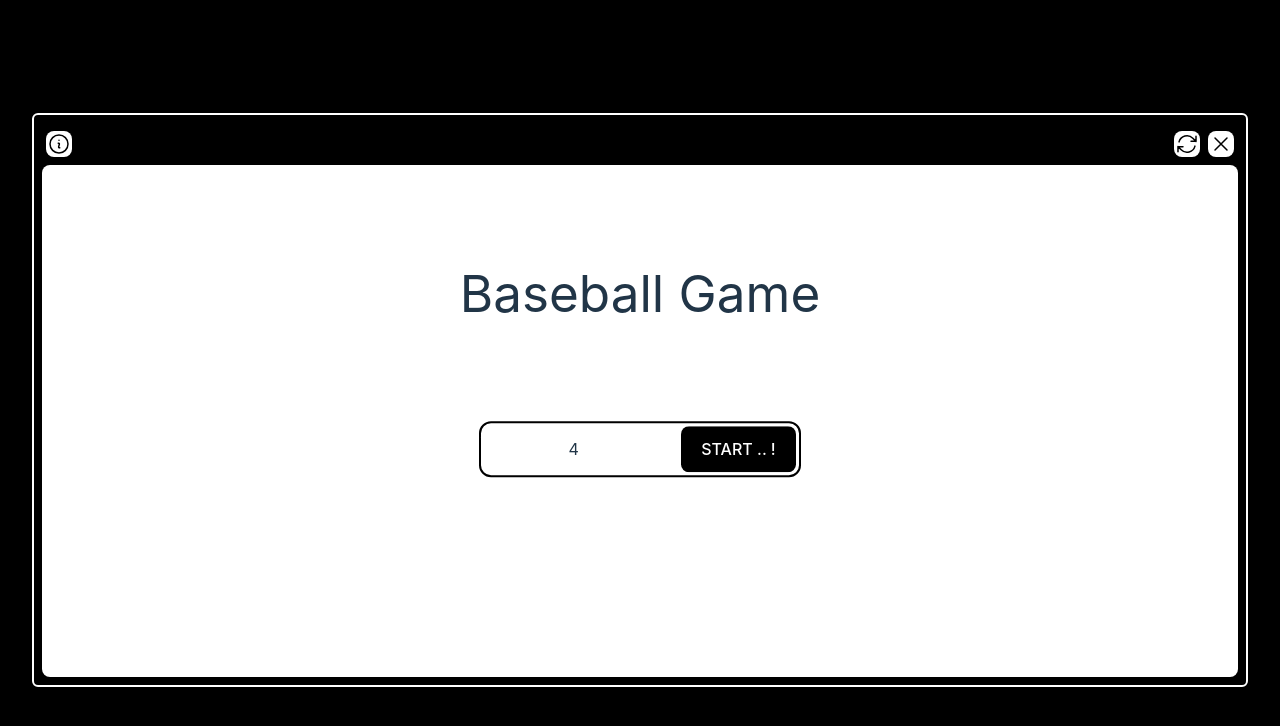
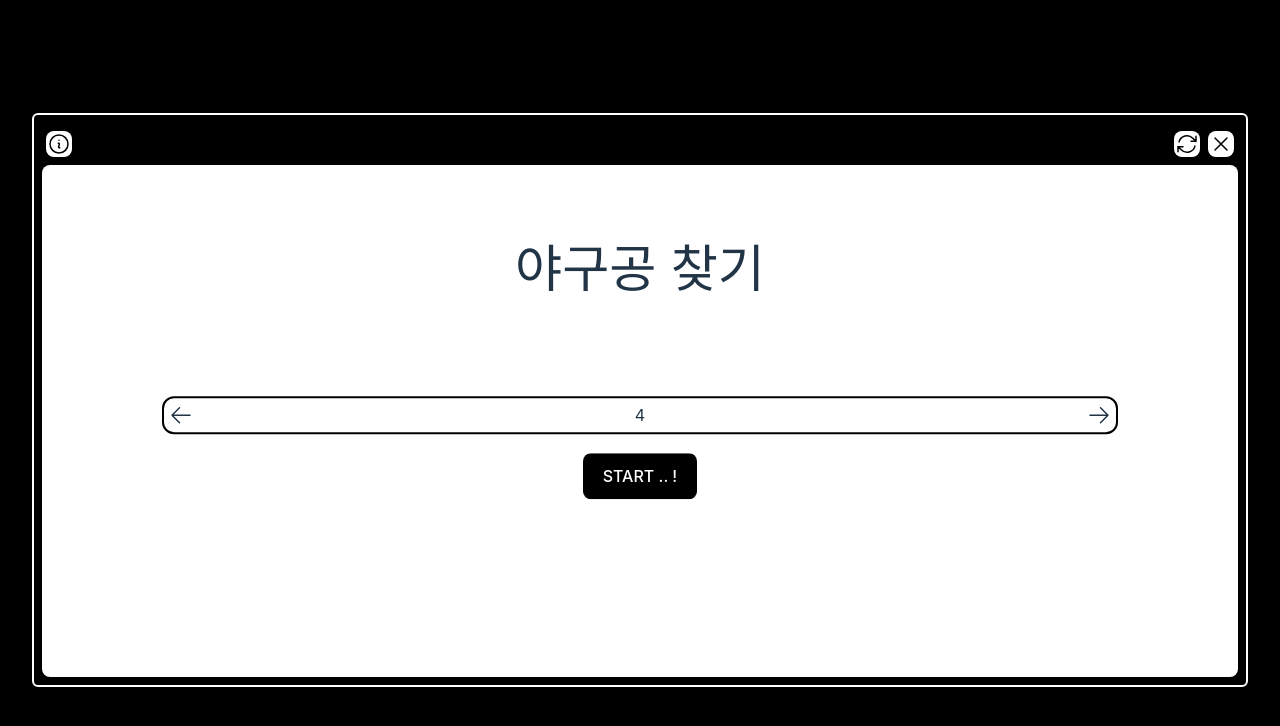
Before and after one commit to 253eosam/game-bac, a Vue app: page / in a window 1280 px wide. Shown: the top 726 px of the page. Built offline with nearby package versions, Linux system fonts and the light colour scheme; the HTML template or start-up script is replaced by a standard one.

Commit message:
feat) Ready view : 게임 스텝 화면수정
- 게임 스텝 버튼을 통해 컨트롤
- 리프레쉬 기능 향상
- step 제한 설정

```diff
--- a/output.css
+++ b/output.css
@@ -583,6 +583,21 @@ video {
   margin-right: 0.25rem;
 }
 
+.my-auto {
+  margin-top: auto;
+  margin-bottom: auto;
+}
+
+.my-6 {
+  margin-top: 1.5rem;
+  margin-bottom: 1.5rem;
+}
+
+.mx-auto {
+  margin-left: auto;
+  margin-right: auto;
+}
+
 .mt-2 {
   margin-top: 0.5rem;
 }
@@ -603,6 +618,22 @@ video {
   margin-right: -3px;
 }
 
+.mt-5 {
+  margin-top: 1.25rem;
+}
+
+.mt-10 {
+  margin-top: 2.5rem;
+}
+
+.mt-3 {
+  margin-top: 0.75rem;
+}
+
+.mt-4 {
+  margin-top: 1rem;
+}
+
 .block {
   display: block;
 }
@@ -617,6 +648,10 @@ video {
 
 .table {
   display: table;
+}
+
+.hidden {
+  display: none;
 }
 
 .h-\[32rem\] {
@@ -647,6 +682,18 @@ video {
   width: 200px;
 }
 
+.w-\[100px\] {
+  width: 100px;
+}
+
+.w-\[80\%\] {
+  width: 80%;
+}
+
+.w-0 {
+  width: 0px;
+}
+
 .flex-1 {
   flex: 1 1 0%;
 }
@@ -665,6 +712,10 @@ video {
 
 .overflow-auto {
   overflow: auto;
+}
+
+.overflow-hidden {
+  overflow: hidden;
 }
 
 .rounded-md {
@@ -727,6 +778,10 @@ video {
   padding: 0px;
 }
 
+.p-1 {
+  padding: 0.25rem;
+}
+
 .py-2 {
   padding-top: 0.5rem;
   padding-bottom: 0.5rem;
@@ -776,6 +831,10 @@ video {
   line-height: 1;
 }
 
+.leading-5 {
+  line-height: 1.25rem;
+}
+
 .text-black {
   --tw-text-opacity: 1;
   color: rgb(0 0 0 / var(--tw-text-opacity));
@@ -805,6 +864,32 @@ video {
   --tw-text-opacity: 0.6;
 }
 
+.shadow-lg {
+  --tw-shadow: 0 10px 15px -3px rgb(0 0 0 / 0.1), 0 4px 6px -4px rgb(0 0 0 / 0.1);
+  --tw-shadow-colored: 0 10px 15px -3px var(--tw-shadow-color), 0 4px 6px -4px var(--tw-shadow-color);
+  box-shadow: var(--tw-ring-offset-shadow, 0 0 #0000), var(--tw-ring-shadow, 0 0 #0000), var(--tw-shadow);
+}
+
+.shadow {
+  --tw-shadow: 0 1px 3px 0 rgb(0 0 0 / 0.1), 0 1px 2px -1px rgb(0 0 0 / 0.1);
+  --tw-shadow-colored: 0 1px 3px 0 var(--tw-shadow-color), 0 1px 2px -1px var(--tw-shadow-color);
+  box-shadow: var(--tw-ring-offset-shadow, 0 0 #0000), var(--tw-ring-shadow, 0 0 #0000), var(--tw-shadow);
+}
+
+.shadow-cyan-500\/50 {
+  --tw-shadow-color: rgb(6 182 212 / 0.5);
+  --tw-shadow: var(--tw-shadow-colored);
+}
+
+.shadow-black {
+  --tw-shadow-color: #000;
+  --tw-shadow: var(--tw-shadow-colored);
+}
+
+.outline-0 {
+  outline-width: 0px;
+}
+
 .filter {
   filter: var(--tw-blur) var(--tw-brightness) var(--tw-contrast) var(--tw-grayscale) var(--tw-hue-rotate) var(--tw-invert) var(--tw-saturate) var(--tw-sepia) var(--tw-drop-shadow);
 }
@@ -817,3 +902,8 @@ video {
   --tw-bg-opacity: 1;
   background-color: rgb(31 41 55 / var(--tw-bg-opacity));
 }
+
+.hover\:shadow-black:hover {
+  --tw-shadow-color: #000;
+  --tw-shadow: var(--tw-shadow-colored);
+}
--- a/src/components/VContainer.vue
+++ b/src/components/VContainer.vue
@@ -21,4 +21,10 @@
   transform: translate(-50%, -50%);
 }
 
+input[type='number']::-webkit-outer-spin-button,
+input[type='number']::-webkit-inner-spin-button {
+  -webkit-appearance: none;
+  margin: 0;
+}
+
 </style>
--- /dev/null
+++ b/src/hooks/useGameStep.ts
@@ -0,0 +1,20 @@
+import { ref } from "vue"
+
+export default function useGameStep () {
+  const DEFAULT_GAME_STEP = 4
+
+  const gameStep = ref(DEFAULT_GAME_STEP)
+
+  const setGameStep = (step: number) => {
+    if (!(3 <= step && step <= 5)) {
+      alert("게임 스텝은 3~5 사이의 숫자만 가능합니다.")
+      throw new Error("Invalid game step")
+    }
+    gameStep.value = step
+  }
+  return {
+    getGameStep() { return gameStep.value },
+    upGameStep () { setGameStep(gameStep.value + 1) },
+    downGameStep () { setGameStep(gameStep.value - 1) },
+  }
+}
--- a/src/router.ts
+++ b/src/router.ts
@@ -9,9 +9,9 @@ const GameFinish = () => import('./views/GameFinish.vue')
 // Each route should map to a component.
 // We'll talk about nested routes later.
 const routes = [
-  { path: '/', component: GameReady },
-  { path: '/in-progress', component: GameInProgress },
-  { path: '/finish', component: GameFinish },
+  { name: 'ready', path: '/', component: GameReady },
+  { name: 'inProgress', path: '/in-progress', component: GameInProgress },
+  { name: 'finish', path: '/finish', component: GameFinish },
 ]
 
 
--- a/src/views/GameInProgress.vue
+++ b/src/views/GameInProgress.vue
@@ -128,9 +128,5 @@ export default defineComponent({
 </script>
 
 <style scoped>
-input[type='number']::-webkit-outer-spin-button,
-input[type='number']::-webkit-inner-spin-button {
-  -webkit-appearance: none;
-  margin: 0;
-}
+
 </style>
--- a/src/views/GameReady.vue
+++ b/src/views/GameReady.vue
@@ -1,43 +1,45 @@
-<script setup lang="ts">
-import { ref, watch } from 'vue'
-import { useRouter } from 'vue-router'
-const { push } = useRouter()
-const MIN_GAME_STEP = 3
-const MAX_GAME_STEP = 5
-const gameStep = ref<number>(4)
-const myInputEl = ref<HTMLInputElement>()
-const myBtnEl = ref<HTMLButtonElement>()
+<script lang="ts">
+  import { computed, defineComponent } from 'vue';
+  import { useRouter } from 'vue-router'
+  import useGameStep from '../hooks/useGameStep'
 
-watch(gameStep, (newValue: number) => {
-  if (newValue !== 4) {
-    alert('준비중입니다.. 스텝 4에서만 게임해 주세요. 😅')
-    gameStep.value = 4
-    return
-  }
-  if (newValue < MIN_GAME_STEP) {
-    alert('게임 스텝은 3 이상이어야 합니다.')
-    gameStep.value = MIN_GAME_STEP
-    return
-  }
-  if (newValue > MAX_GAME_STEP) {
-    alert('게임 스텝은 5 이하여야 합니다.')
-    gameStep.value = MAX_GAME_STEP
-    return
+export default defineComponent({
+  setup() {
+    const { push } = useRouter()
+    const { getGameStep, upGameStep, downGameStep } = useGameStep()
+
+
+
+    return {
+      gameStep: computed(() => getGameStep()),
+      upGameStep, downGameStep,
+      onStartGame () {
+        push({ path: '/in-progress', query: { gameStep: getGameStep() } })
+      },
+    }
   }
 })
-
-function startGame() {
-  push({ path: '/in-progress', query: { gameStep: gameStep.value } })
-}
 
 </script>
 
 <template>
   <div class="w-full my-center">
-    <h1 class="mb-[100px] mt-[-100px]">Baseball Game</h1>
-    <div class="inline-block border-2 rounded-xl border-black">
-      <input type="number" name="gameStep" class="my-input mr-[-3px] w-[200px] py-1 text-center rounded" v-model.number="gameStep" />
-      <button  @click="startGame" class="m-[3px]  text-white bg-black hover:bg-gray-800">START .. !</button>
+    <h1 class="mb-[100px] mt-[-100px]">야구공 찾기</h1>
+    <div class="flex w-[80%] mx-auto border-2 rounded-xl border-black p-1">
+      <button @click="downGameStep" class="p-0 bg-white flex-2">
+        <svg xmlns="http://www.w3.org/2000/svg" fill="none" viewBox="0 0 24 24" stroke-width="1.5" stroke="currentColor" class="w-6 h-6">
+          <path stroke-linecap="round" stroke-linejoin="round" d="M10.5 19.5L3 12m0 0l7.5-7.5M3 12h18" />
+        </svg>
+      </button>
+      <input type="number" readonly name="gameStep" class="w-0 flex-1 outline-0 text-center bg-white" :value="gameStep"/>
+      <button @click="upGameStep" class="bg-white p-0 flex-2">
+        <svg xmlns="http://www.w3.org/2000/svg" fill="none" viewBox="0 0 24 24" stroke-width="1.5" stroke="currentColor" class="w-6 h-6">
+          <path stroke-linecap="round" stroke-linejoin="round" d="M13.5 4.5L21 12m0 0l-7.5 7.5M21 12H3" />
+        </svg>
+      </button>
+    </div>
+    <div class="mt-4">
+      <button  @click="onStartGame" class="m-[3px]  text-white bg-black hover:bg-gray-800">START .. !</button>
     </div>
   </div>
 </template>
@@ -49,9 +51,4 @@ function startGame() {
   left: 50%;
   transform: translate(-50%, -50%);
 }
-@media (max-width: 768px) {
-  .my-input {
-    width: 100px;
-  }
-}
 </style>
--- a/tsconfig.json
+++ b/tsconfig.json
@@ -11,7 +11,7 @@
     "isolatedModules": true,
     "esModuleInterop": true,
     "lib": ["ESNext", "DOM"],
-    "skipLibCheck": true
+    "skipLibCheck": true,
   },
   "include": ["src/**/*.ts", "src/**/*.d.ts", "src/**/*.tsx", "src/**/*.vue"],
   "references": [{ "path": "./tsconfig.node.json" }]
```
